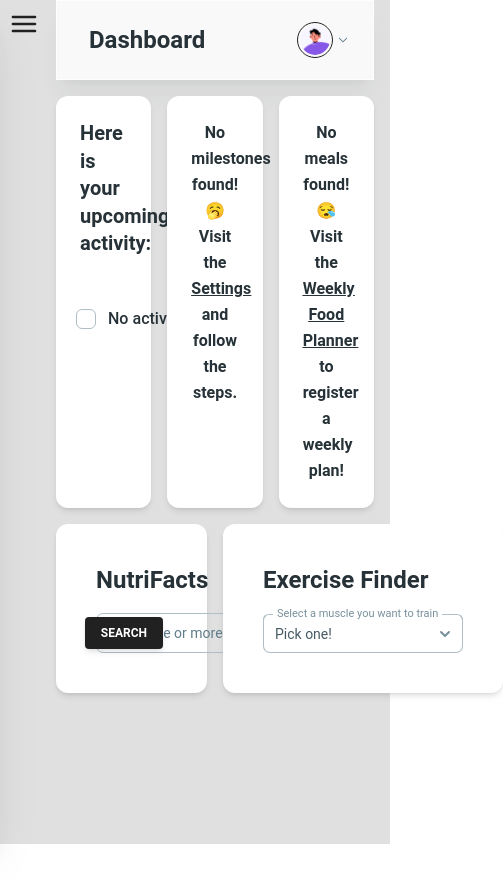
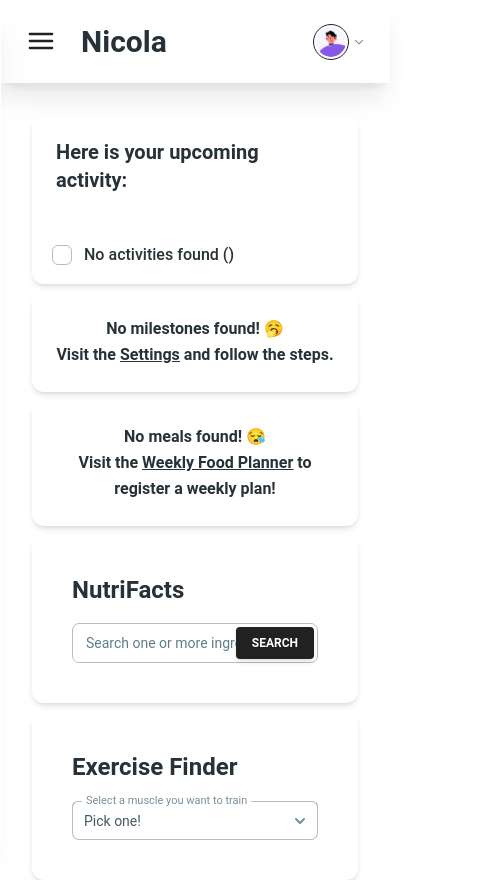
Before and after one commit to lisaspencer1997/FitnessFusionPlan, a React (Vite) app: page / in a window 390 px wide. Shown: the whole page, 503 px wide, since content can reach past the window. Before the commit the page ends 844 px from the top, so only its background shows below. Built offline with nearby package versions, Linux system fonts and the light colour scheme.

Commit message:
improving responsivness

```diff
--- a/src/App.jsx
+++ b/src/App.jsx
@@ -1,31 +1,24 @@
 import { BrowserRouter as Router, Route, Routes } from 'react-router-dom';
 import Dashboard from './pages/Dashboard';
 import Settings from './pages/Settings';
-import Sidebar from './components/Sidebar';
 import ActivityPlanner from './pages/ActivityPlanner'
 import FoodPlanner from './pages/FoodPlanner'
 import MyProfile from './pages/MyProfile';
-import UserForm from './pages/UserForm';
+import Header from './components/Header';
 
 function App() {
 
   return (
-    <div className='bg-gray-300 h-full'>
+    <div>
       <Router>
-        <div className="flex flex-row gap-2">
-          <div>
-            <Sidebar />
-          </div>
-          <div className='flex-1 h-screen pe-4'>
+        <Header />
+        <div className="mx-8">
           <Routes>
               <Route path='/' element={<Dashboard />} />
               <Route path='/activity-planner' element={<ActivityPlanner />} />
               <Route path='/food-planner' element={<FoodPlanner />} />
-                <Route path='/user-form' element={<UserForm />} />
-                <Route path='/my-profile' element={<MyProfile />} />
               <Route path='/settings' element={<Settings />} />
           </Routes>
-          </div>
         </div>
       </Router>
     </div>
--- a/src/components/Form.jsx
+++ b/src/components/Form.jsx
@@ -338,7 +338,8 @@ const Form = () => {
 
   return (
     //Form component
-    <form className="w-full h-[calc(100%-7rem)] p-10 flex flex-col gap-8 bg-white my-4 rounded-lg" onSubmit={handleSubmit}>
+    <form className="flex flex-col justify-between" onSubmit={handleSubmit}>
+    {/* <form className="w-full h-[calc(100%-7rem)] p-10 flex flex-col gap-8 bg-white my-4 rounded-lg" onSubmit={handleSubmit}> */}
 
       {/* Displaying related content based on the stepper position */}
       {StepContent[activeStep]}
--- a/src/components/Header.jsx
+++ b/src/components/Header.jsx
@@ -3,16 +3,21 @@ import {
   Typography,
 } from "@material-tailwind/react";
 import ProfileAvatar from './ProfileAvatar';
+import Sidebar from './Sidebar';
 
-const Header = ( props ) => {
+const Header = () => {
 
   return (
-    <Navbar width="w-full" fullWidth={true} className="h-20 flex flex-col justify-center rounded-none shadow-xl shadow-blue-gray-900/5">
-      <div className="flex items-center justify-between text-blue-gray-900">
+    <Navbar
+      fullWidth={true}
+      blurred={true}
+      className="flex flex-row justify-between rounded-none shadow-xl shadow-blue-gray-900/10 z-50 sticky top-0 mb-8">
+      <Sidebar />
+      <div className="flex text-blue-gray-900 w-full">
         <Typography
-          variant="h4"
-          className="mx-4 cursor-pointer py-1.5"
-        > {props.heading}
+          variant="h3"
+          className="ms-4 me-auto py-1"
+        > Nicola
         </Typography>
         <ProfileAvatar />
       </div>
--- a/src/components/Sidebar.jsx
+++ b/src/components/Sidebar.jsx
@@ -36,15 +36,15 @@ const Sidebar = () => {
     setOpen(open === value ? 0 : value);
   };
 
-  const [openAlert, setOpenAlert] = React.useState(true);
-  const [isDrawerOpen, setIsDrawerOpen] = React.useState(false);
+  const [openAlert, setOpenAlert] = useState(true);
+  const [isDrawerOpen, setIsDrawerOpen] = useState(false);
 
   const openDrawer = () => setIsDrawerOpen(true);
   const closeDrawer = () => setIsDrawerOpen(false);
 
 
   return (
-    <>
+    <div>
       <IconButton variant="text" size="lg" onClick={openDrawer}>
         {isDrawerOpen ? (
           <XMarkIcon className="h-8 w-8 stroke-2" />
@@ -131,7 +131,7 @@ const Sidebar = () => {
           </Accordion>
         </Card>
       </Drawer>
-    </>
+    </div>
   );
 }
 
--- a/src/pages/ActivityPlanner.jsx
+++ b/src/pages/ActivityPlanner.jsx
@@ -1,7 +1,5 @@
 import React, { useState, useEffect } from 'react';
 import { Card, Typography, Input, Chip, Button } from "@material-tailwind/react";
-import Header from '../components/Header';
-
 import { FontAwesomeIcon } from '@fortawesome/react-fontawesome';
 import { faTrash } from '@fortawesome/free-solid-svg-icons';
 
@@ -84,7 +82,6 @@ const ActivityPlanner = () => {
 
     return (
         <div className='flex flex-col gap-2 h-svh overflow-auto'>
-            <Header heading='Weekly Activity Planner' />
             <Card className="h-svh overflow-y-scroll">
                 <table className="text-left">
 
--- a/src/pages/Dashboard.jsx
+++ b/src/pages/Dashboard.jsx
@@ -1,55 +1,39 @@
 import NutriFact from "../components/NutriFact";
-import Header from '../components/Header';
 import Countdown from '../components/Countdown';
-import FitnessCarousel from '../components/FitnessCarousel';
 import NextMealWidget from "../components/NextMealWidget";
 import NextActivity from "../components/NextActivity";
 import ExerciseComponent from "../components/ExerciseComponent"
-import {
-    Card,
-    Typography,
-} from "@material-tailwind/react";
+import { Card } from "@material-tailwind/react";
 
 const Dashboard = () => {
     return (
         // Container grid
-        <div className='grid grid-cols-6 gap-4'>
-
-            {/* Header */}
-            <div className='col-start-1 col-span-6'>
-                <Header heading='Dashboard' />
-            </div>
+        <div className='grid grid-cols-1 gap-2 md:grid md:grid-cols-6 md:gap-4'>
 
             {/* Widget Next Activity */}
-            <Card className='col-start-1 col-span-2'>
+            <Card className='col-span-1 md:col-start-1 md:col-span-2'>
                 <NextActivity />
             </Card>
 
             {/* Widget Next Milestone */}
-            <Card className='col-start-3 col-span-2'>
+            <Card className='col-span-1 md:col-start-3 md:col-span-2'>
                 <Countdown />
             </Card>
 
             {/* Widget Next Food */}
-            <Card className='col-start-5 col-span-2'>
+            <Card className='col-span-1 md:col-start-5 md:col-span-2'>
                 <NextMealWidget />
             </Card>
 
             {/* Nutri Check Card */}
-            <Card className='col-start-1 col-span-3'>
-            <NutriFact />
-
+            <Card className='col-span-1 md:col-start-1 md:col-span-3'>
+                <NutriFact />
             </Card>
 
-            <div className='col-span-3 grid grid-rows-subgrid gap-4 row-span-2'>
+            <div className='col-span-1 md:col-span-3 md:grid md:grid-rows-subgrid md:gap-4 md:row-span-2'>
                 {/* Recipe Feed */}
                 <Card>
                     <ExerciseComponent />
-                </Card>
-
-                {/* Fitness Carousel */}
-                <Card className='flex-1'>
-                    {/* <FitnessCarousel /> */}
                 </Card>
             </div>
         </div>
--- a/src/pages/FoodPlanner.jsx
+++ b/src/pages/FoodPlanner.jsx
@@ -1,7 +1,5 @@
 import React, { useState, useEffect } from 'react';
 import { Card, Typography, Input, Chip, Button } from "@material-tailwind/react";
-import Header from '../components/Header';
-
 import { FontAwesomeIcon } from '@fortawesome/react-fontawesome'
 import { faTrash } from '@fortawesome/free-solid-svg-icons'
 
@@ -100,9 +98,7 @@ const ActivityPlanner = () => {
     };
 
     return (
-        <div className='flex flex-col gap-2 h-full'>
-            <Header heading='Weekly Food Planner' />
-            <Card className="overflow-x-scroll">
+        <div className='flex flex-col gap-2 h-full'>            <Card className="overflow-x-scroll">
                 <table className="text-left">
 
                     {/* TABLE HEADER */}
--- a/src/pages/Settings.jsx
+++ b/src/pages/Settings.jsx
@@ -1,12 +1,8 @@
-import Header from '../components/Header';
 import Form from '../components/Form'
 
 const Settings = () => {
     return (
-        <>
-            <Header heading='User Settings'/>
-            <Form />
-        </>
+        <Form />
     )
 }
 
```
Lines whose indentation alone changed are shown as unchanged.
